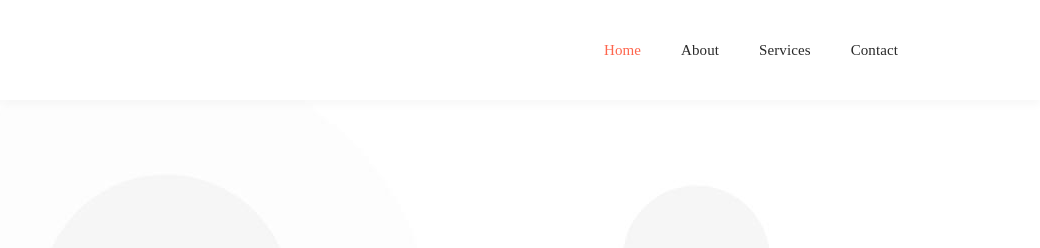
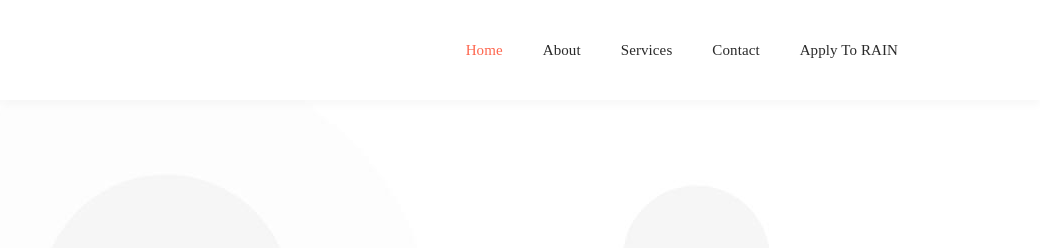
Before and after one commit to RAINigeria/study, a plain HTML site: page index.html in a window 1280 px wide. Shown: the top 248 px of the page, 240-1280 px from the left. Drawn offline with Linux system fonts and the light colour scheme; a web font is replaced by a local one.

Commit message:
Update index.html
RAIN

```diff
--- a/index.html
+++ b/index.html
@@ -58,10 +58,13 @@
               <li class="scroll-to-section"><a href="#top" class="active">Home</a></li>
               <li class="scroll-to-section"><a href="#about">About</a></li>
               <li class="scroll-to-section"><a href="#services">Services</a></li>
+
               <!-- <li class="scroll-to-section"><a href="mentorship.html">Mentorship</a></li> -->
               <!-- <li class="scroll-to-section"><a href="#portfolio">Projects</a></li> -->
               <!-- <li class="scroll-to-section"><a href="#blog">Blog</a></li> -->
               <li class="scroll-to-section"><a href="#contact">Contact</a></li>
+              <li><a href=https://rainigeria.com/> Apply to RAIN</a></li>
+
               <li></li>
             </ul>
             <a class='menu-trigger'>
```
